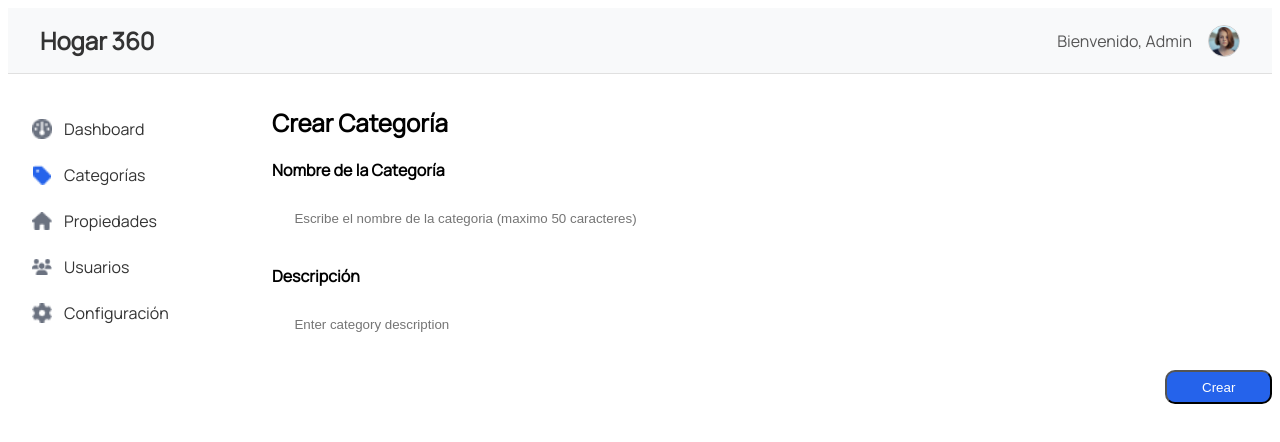
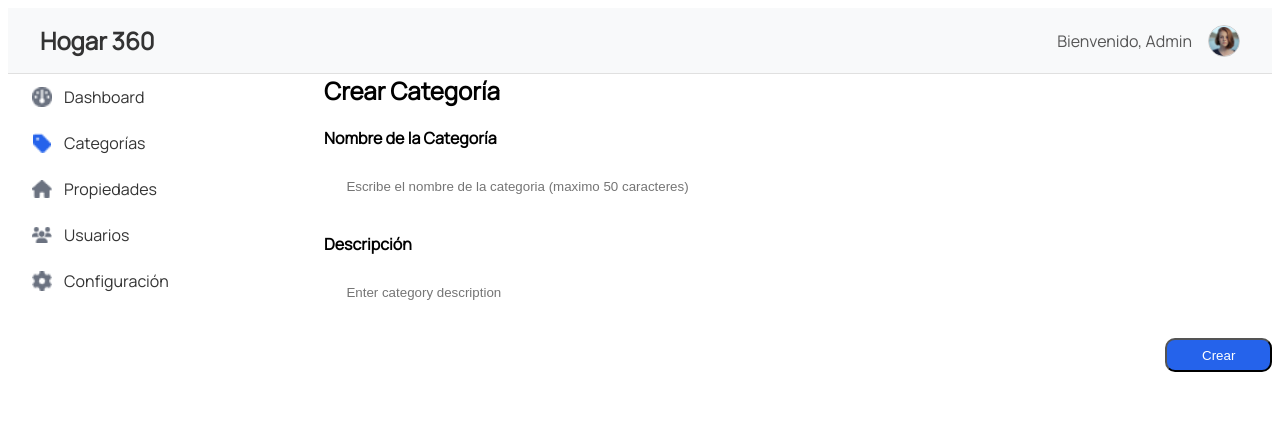
Before and after one commit to ejsalasdev/hogar360-frontend, an Angular app: page /admin/create-category in a window 1280 px wide. Shown: the top 442 px of the page. Built offline with nearby package versions, Linux system fonts and the light colour scheme.

Commit message:
change css format for main layout, still missing test

```diff
--- a/src/app/ui/layout/main-layout/main-layout.component.scss
+++ b/src/app/ui/layout/main-layout/main-layout.component.scss
@@ -1,37 +1,8 @@
 .main-layout {
-  display: flex;
-  flex-direction: column; /* Coloca el header encima del container */
   min-height: 100vh;
 }
 
-.mol-header {
-  width: 100%;
-  position: fixed;
-  top: 0;
-  left: 0;
-  z-index: 10;
-  /* Otros estilos del header */
+.container {
+  display: grid;
+  grid-template-columns: 1fr 3fr;
 }
-
-.container {
-  display: flex; /* Coloca el sidebar y el content uno al lado del otro */
-  margin-top: 2rem; /* Empuja hacia abajo para dejar espacio al header (ajusta según la altura del header) */
-  flex-grow: 1; /* Ocupa el espacio restante */
-}
-
-.side-menu {
-  width: 20vw; /* Ancho del sidebar */
-  overflow-y: auto;
-  height: calc(
-    100vh - 56px
-  ); /* Ocupa toda la altura restante después del header */
-  position: fixed; /* Fija el sidebar */
-  top: 56px; /* Empieza debajo del header */
-  left: 0;
-}
-
-.content {
-  flex-grow: 1; /* Ocupa el espacio restante */
-  margin-left: 5vw; /* Empuja el contenido a la derecha del sidebar */
-  //padding: 2rem;
-}
```
